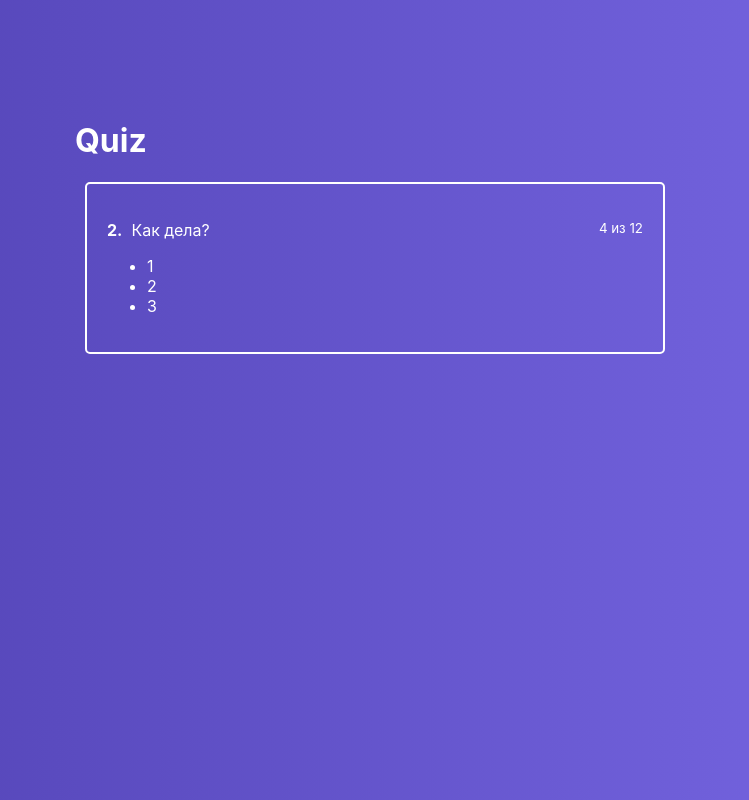
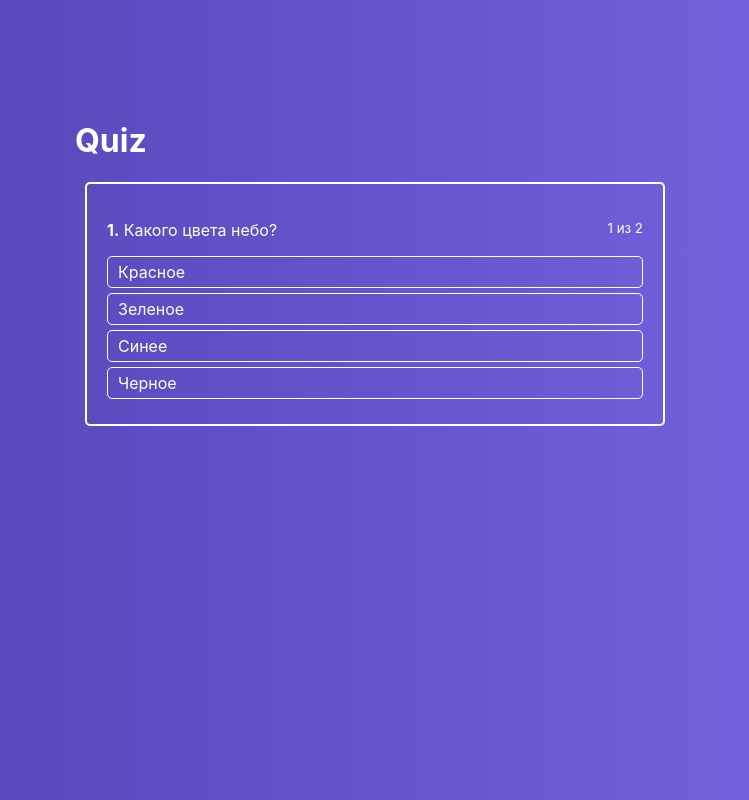
Before and after one commit to Coospir/quiz-game, a React app: page / in a window 1280 px wide. Shown: the whole page, without its empty margins (265-1014 px from the left). Built offline with nearby package versions, Linux system fonts and the light colour scheme.

Commit message:
Added some logic to layouts Quiz: printing questions

```diff
--- a/src/components/ActiveQuiz/ActiveQuiz.js
+++ b/src/components/ActiveQuiz/ActiveQuiz.js
@@ -1,20 +1,19 @@
 import React from 'react'
+import AnswersList from '../AnswersList/AnswersList'
 import classes from './ActiveQuiz.module.css'
 
 const ActiveQuiz = props => (
     <div className={classes.ActiveQuiz}>
         <p className={classes.Question}>
             <span>
-                <strong>2.</strong>&nbsp;
-                    Как дела?
+                <strong>{props.answerNumber}.</strong>&nbsp;
+                    {props.question}
             </span>
-            <small>4 из 12</small>
+            <small>{props.answerNumber} из {props.quizLength}</small>
         </p>
-        <ul>
-                <li>1</li>
-                <li>2</li>
-                <li>3</li>
-            </ul>
+        <AnswersList
+        answers={props.answers}
+        onAnswerClick={props.onAnswerClick} />
     </div>
 )
 
--- /dev/null
+++ b/src/components/AnswersList/AnswerItem/AnswerItem.js
@@ -0,0 +1,13 @@
+import React from 'react'
+import classes from './AnswerItem.module.css'
+
+const AnswerItem = props => {
+    return (
+        <li className={classes.AnswerItem}
+            onClick={() => props.onAnswerClick(props.answer.id)}>
+            { props.answer.text }
+        </li>
+    )
+}
+
+export default AnswerItem
--- /dev/null
+++ b/src/components/AnswersList/AnswerItem/AnswerItem.module.css
@@ -0,0 +1,12 @@
+.AnswerItem {
+    border: 1px solid #fff;
+    border-radius: 5px;
+    padding: 5px 10px;
+    margin-bottom: 5px;
+    cursor: pointer;
+}
+
+.AnswerItem:hover {
+    background: rgba(255, 255, 255, .2);
+    transition: background .3 ease-in-out;
+}
--- a/src/components/AnswersList/AnswersList.js
+++ b/src/components/AnswersList/AnswersList.js
@@ -0,0 +1,18 @@
+import React from 'react'
+import AnswerItem from './AnswerItem/AnswerItem'
+import classes from './AnswersList.module.css'
+
+const AnswersList = props => (
+    <ul className={classes.AnswersList}>
+        { props.answers.map((answer, index) => {
+            return (
+                <AnswerItem
+                key={index}
+                answer={answer}
+                onAnswerClick={props.onAnswerClick} />
+            )
+        })}
+    </ul>
+)
+
+export default AnswersList
--- /dev/null
+++ b/src/components/AnswersList/AnswersList.module.css
@@ -0,0 +1,5 @@
+.AnswersList {
+    list-style: none;
+    margin: 0;
+    padding: 0;
+}
--- a/src/containers/Quiz/Quiz.js
+++ b/src/containers/Quiz/Quiz.js
@@ -4,14 +4,50 @@ import classes from './Quiz.module.css'
 
 class Quiz extends Component {
     state = {
-        quiz: []
+        activeQuestion: 0,
+        quiz: [
+            {
+                id: 1,
+                question: 'Какого цвета небо?',
+                rightAnswerId: 3,
+                answers: [
+                    {id: 1, text: 'Красное'},
+                    {id: 2, text: 'Зеленое'},
+                    {id: 3, text: 'Синее'},
+                    {id: 4, text: 'Черное'},
+                ]
+            },
+            {
+                id: 2,
+                question: 'Запрещающий сигнал светофора?',
+                rightAnswerId: 1,
+                answers: [
+                    {id: 1, text: 'Красный'},
+                    {id: 2, text: 'Желтый'},
+                    {id: 3, text: 'Зеленый'}
+                ]
+            }
+
+        ]
     }
+
+    onAnswerClickHandler = answerId => {
+        this.setState({
+            activeQuestion: this.state.activeQuestion + 1
+        })
+    }
+
     render() {
         return(
             <div className={classes.Quiz}>
                 <div className={classes.QuizWrapper}>
                 <h1>Quiz</h1>
-                    <ActiveQuiz/>
+                    <ActiveQuiz
+                    answers={this.state.quiz[this.state.activeQuestion].answers}
+                    question={this.state.quiz[this.state.activeQuestion].question}
+                    onAnswerClick={this.onAnswerClickHandler}
+                    quizLength={this.state.quiz.length}
+                    answerNumber={this.state.activeQuestion + 1} />
                 </div>
             </div>
         )
```
Also changed, not shown: src/components/AnswersList/AnswersList.css (deleted).
